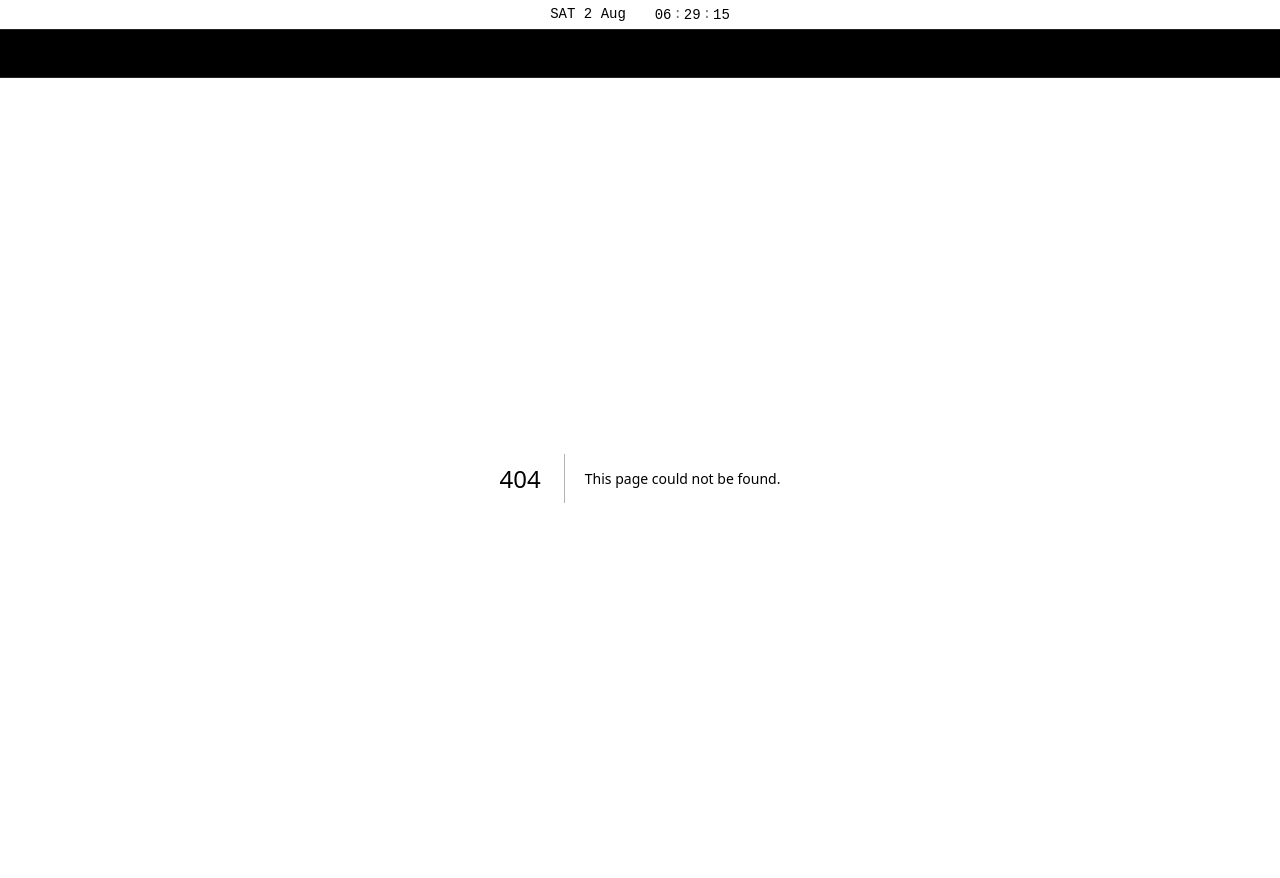
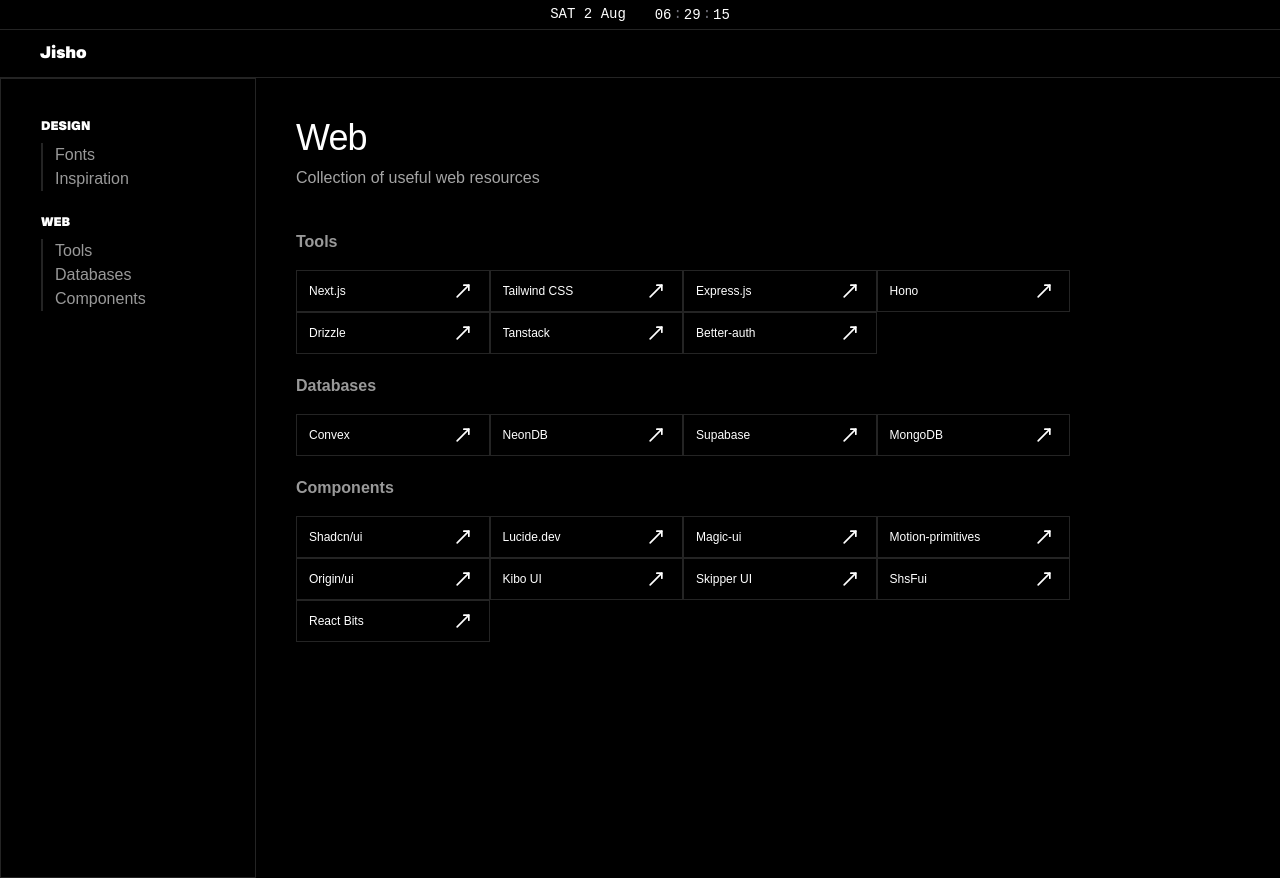
Before and after one commit to Yash0z/Jisho, a Next.js app: page /resources/web in a window 1280 px wide. Before the commit this address had no page. After the commit the page ends 800 px from the top, so only its background shows below. Built offline with nearby package versions, Linux system fonts and the light colour scheme; a web font is replaced by a local one.

Commit message:
yeah idk

```diff
--- a/app/collectables/design/page.tsx
+++ /dev/null
@@ -1,32 +0,0 @@
-import { DesignMD } from "@/app/options";
-import Crates from "@/components/Crates";
-
-export default function Design() {
-	console.log("Full DesignMD object:", DesignMD);
-	console.log("DesignMD.crate1:", DesignMD.category_1);
-	console.log("DesignMD.crate2:", DesignMD.category_2);
-	console.log("DesignMD.collectionId:", DesignMD.collectionId);
-
-	return (
-		<>
-			<div className='mb-10'>
-				<h1 className='scroll-m-20  text-4xl  tracking-tight text-balance mb-2'>
-					Design
-				</h1>
-				<h2 className='text-muted-foreground  font-nacelle'>
-					Collection of usefull design resources
-				</h2>
-			</div>
-			<div className=''>
-				<Crates
-					collectionId={DesignMD.collectionId}
-					categoryName={DesignMD.category_1}
-				/>
-				<Crates
-					collectionId={DesignMD.collectionId}
-					categoryName={DesignMD.category_2}
-				/>
-			</div>
-		</>
-	);
-}
--- a/app/options.ts
+++ /dev/null
@@ -1,8 +0,0 @@
-//@metaData
-import config from "@/configuration.json";
-
-export const DesignMD = {
-	collectionId: config.Collections[0].idx,
-	category_1: config.Collections[0].all_crates.fonts,
-	category_2: config.Collections[0].all_crates.inspiration,
-};
--- a/app/resources/design/page.tsx
+++ b/app/resources/design/page.tsx
@@ -1,5 +1,6 @@
-import { DesignMD } from "@/app/options";
+import config from "@/configuration.json";
 import Crates from "@/components/Crates";
+
 export default function Design() {
 	return (
 		<>
@@ -13,12 +14,12 @@
 			</div>
 			<div className=''>
 				<Crates
-					collectionId={DesignMD.collectionId}
-					categoryName={DesignMD.category_1}
+					collectionId={config.Collections[0].idx}
+					categoryName={config.Collections[0].all_crates["crate-1"]}
 				/>
 				<Crates
-					collectionId={DesignMD.collectionId}
-					categoryName={DesignMD.category_2}
+					collectionId={config.Collections[0].idx}
+					categoryName={config.Collections[0].all_crates["crate-2"]}
 				/>
 			</div>
 		</>
--- a/app/resources/streaming/page.tsx
+++ /dev/null
@@ -1,25 +0,0 @@
-const MetaData = {
-	collectionId: 2,
-	category1: "",
-	category2: "",
-};
-
-import Crates from "@/components/Crates";
-export default function Design() {
-	return (
-		<>
-			<div className='mb-10'>
-				<h1 className='scroll-m-20  text-4xl  tracking-tight text-balance mb-2'>
-					Design
-				</h1>
-				<h2 className='text-muted-foreground  font-nacelle'>
-					Collection of usefull design resources
-				</h2>
-			</div>
-			<div className=''>
-				<Crates collectionId={2} categoryName={MetaData.category1} />
-				<Crates collectionId={2} categoryName={MetaData.category2} />
-			</div>
-		</>
-	);
-}
--- /dev/null
+++ b/app/resources/web/page.tsx
@@ -0,0 +1,31 @@
+import config from "@/configuration.json";
+import Crates from "@/components/Crates";
+
+export default function Web() {
+	return (
+		<>
+			<div className='mb-10'>
+				<h1 className='scroll-m-20  text-4xl  tracking-tight text-balance mb-2'>
+					Web
+				</h1>
+				<h2 className='text-muted-foreground  font-nacelle'>
+					Collection of useful web resources
+				</h2>
+			</div>
+			<div className=''>
+				<Crates
+					collectionId={config.Collections[1].idx}
+					categoryName={config.Collections[1].all_crates["crate-1"]}
+				/>
+				<Crates
+					collectionId={config.Collections[1].idx}
+					categoryName={config.Collections[1].all_crates["crate-2"]}
+				/>
+				<Crates
+					collectionId={config.Collections[1].idx}
+					categoryName={config.Collections[1].all_crates["crate-3"]}
+				/>
+			</div>
+		</>
+	);
+}
--- a/components/Collections.tsx
+++ b/components/Collections.tsx
@@ -1,24 +1,15 @@
 import config from "@/configuration.json";
 import { JSX } from "react";
 import Card from "./Card";
-import { Bot, Tv, Book, Gamepad, Music, Camera, Palette, Code, ShoppingCart, Globe, Heart, Leaf, Briefcase, Film } from "lucide-react";
+import {
+	Palette,
+	PanelsTopLeft
+} from "lucide-react";
 
 // Map icon names to Lucide components
 const icons: Record<string, JSX.Element> = {
-   Bot: <Bot size={30} />,
-   Tv: <Tv size={30} />,
-   Book: <Book size={30} />,
-   Gamepad: <Gamepad size={30} />,
-   Music: <Music size={30} />,
-   Camera: <Camera size={30} />,
-   Palette: <Palette size={30} />,
-   Code: <Code size={30} />,
-   ShoppingCart: <ShoppingCart size={30} />,
-   Globe: <Globe size={30} />,
-   Heart: <Heart size={30} />,
-   Leaf: <Leaf size={30} />,
-   Briefcase: <Briefcase size={30} />,
-   Film: <Film size={30} />,
+	Palette: <Palette size={30} />,
+	PanelsTopLeft: <PanelsTopLeft size={30} />,
 };
 
 export default function Collections() {
--- a/components/Crates.tsx
+++ b/components/Crates.tsx
@@ -4,7 +4,7 @@
 
 interface CollectionProps {
 	collectionId: number;
-	categoryName: string;
+	categoryName: string | undefined;
 }
 
 export default function Crates({
@@ -22,10 +22,10 @@
 		| undefined;
 	const crates = Crates?.[categoryName as CratesKeys];
 
-	if (!crates) {
-		return ;
+	if (!crates || !categoryName) {
+		return;
 	}
-	const CName = categoryName.charAt(0).toUpperCase() + categoryName.slice(1);
+	const CName = categoryName?.charAt(0)?.toUpperCase() + categoryName?.slice(1);
 	return (
 		<div className='mb-5'>
 			<h1 id={categoryName} className='text-foreground/60 font-bold mb-4'>
--- a/components/LeftBar.tsx
+++ b/components/LeftBar.tsx
@@ -5,27 +5,30 @@
 
 export default function LeftBar() {
 	const pathname = usePathname();
-	const designCollection = config.Collections.find(
-		(collection) => collection.idx === 1
-	);
-	const crates = designCollection
-		? Object.keys(designCollection.all_crates)
+
+	return (
+		<>
+			<div className='flex flex-col gap-6 text-[16px] text-foreground/60'>
+				{config.Collections.map((collection) => {
+					const crates = collection.all_crates
+						? Object.values(collection.all_crates).filter(
+								(crate) => crate !== ""
+						  )
 						: [];
 
 					return (
-		<>
-			<div className='flex flex-col gap-2 text-[16px] text-foreground/60'>
+						<div key={collection.idx} className='flex flex-col gap-2'>
 							<Link
-					href={designCollection?.link || "/collectables/design"}
+								href={collection.link}
 								className='text-xs font-display text-foreground uppercase'
 							>
-					{designCollection?.title}
+								{collection.title}
 							</Link>
 							<div>
 								{crates.map((crate, index) => (
 									<Link
 										key={index}
-							href={`${designCollection?.link}#${crate}`}
+										href={`${collection.link}#${crate}`}
 										className='block text-md pl-3 hover:text-white hover:border-white border-l-2'
 									>
 										{crate.charAt(0).toUpperCase() + crate.slice(1)}
@@ -33,6 +36,9 @@
 								))}
 							</div>
 						</div>
+					);
+				})}
+			</div>
 		</>
 	);
 }
--- a/components/LinkLabel.tsx
+++ b/components/LinkLabel.tsx
@@ -21,14 +21,14 @@
 				<img
 					src={getFaviconUrl(url) || "/default-favicon.png"}
 					alt={`${sitename} favicon`}
-					width={20}
-					height={20}
+					width={18}
+					height={18}
 					className='flex-shrink-0'
 					onError={(e) => {
 						e.currentTarget.style.display = "none";
 					}}
 				/>
-				<span className='text-sm truncate'>
+				<span className='text-xs truncate'>
 					{sitename.charAt(0).toUpperCase() + sitename.slice(1)}
 				</span>
 			</div>
--- a/configuration.json
+++ b/configuration.json
@@ -7,8 +7,8 @@
 			"description": "Access Design resources and inspiration from various fields.",
 			"link": "/resources/design",
 			"all_crates": {
-            "fonts": "fonts",
-            "inspiration": "inspiration"
+				"crate-1": "fonts",
+				"crate-2": "inspiration"
 			},
 			"crates": {
 				"fonts": [
@@ -32,7 +32,108 @@
 					}
 				]
 			}
+		},
+
+		{
+			"idx": 2,
+			"icon": "PanelsTopLeft",
+			"title": "Web",
+			"description": "Useful component , animation libraries and resources for web development.",
+			"link": "/resources/web",
+			"all_crates": {
+				"crate-1": "Tools",
+				"crate-2": "Databases",
+				"crate-3": "components"
+			},
+			"crates": {
+				"Tools": [
+					{
+						"name": "Next.js",
+						"link": "https://nextjs.org/docs/app/getting-started/installation"
+					},
+					{
+						"name": "Tailwind CSS",
+						"link": "https://tailwindcss.com/docs/aspect-ratio"
+					},
+					{
+						"name": "Express.js",
+						"link": "https://expressjs.com/"
+					},
+					{
+						"name": "Hono",
+						"link": "https://hono.dev/"
+					},
+					{
+						"name": "Drizzle",
+						"link": "https://orm.drizzle.team/docs/get-started"
+					},
+               {
+						"name": "Tanstack",
+						"link": "https://tanstack.com/"
+					},
+               {
+						"name": "Better-auth",
+						"link": "https://www.better-auth.com/"
+					}
+				],
+				"Databases": [
+					{
+						"name": "Convex",
+						"link": "https://dashboard.convex.dev"
+					},
+					{
+						"name": "NeonDB",
+						"link": "https://console.neon.tech/app/projects"
+					},
+					{
+						"name": "Supabase",
+						"link": "https://supabase.com/"
+					},
+					{
+						"name": "MongoDB",
+						"link": "https://www.mongodb.com/"
+					}
+				],
+				"components": [
+					{
+						"name": "shadcn/ui",
+						"link": "https://ui.shadcn.com/"
+					},
+               {
+						"name": "lucide.dev",
+						"link": "https://lucide.dev/icons/"
+					},
+					{
+						"name": "magic-ui",
+						"link": "https://magicui.design/docs/components/marquee"
+					},
+					{
+						"name": "motion-primitives",
+						"link": "https://motion-primitives.com/docs/installation"
+					},
+					{
+						"name": "origin/ui",
+						"link": "https://originui.com/"
+					},
+					{
+						"name": "Kibo UI",
+						"link": "https://www.kibo-ui.com/components/spinner"
+					},
+					{
+						"name": "Skipper UI",
+						"link": "https://skiper-ui.com/docs/components/theme-toggle-animations"
+					},
+					{
+						"name": "ShsFui",
+						"link": "https://www.shsfui.com/primitives/cards"
+					},
+					{
+						"name": "React Bits",
+						"link": "https://reactbits.dev/text-animations/text-type"
 					}
 
 				]
 			}
+		}
+	]
+}
```
Lines whose indentation alone changed are shown as unchanged.
